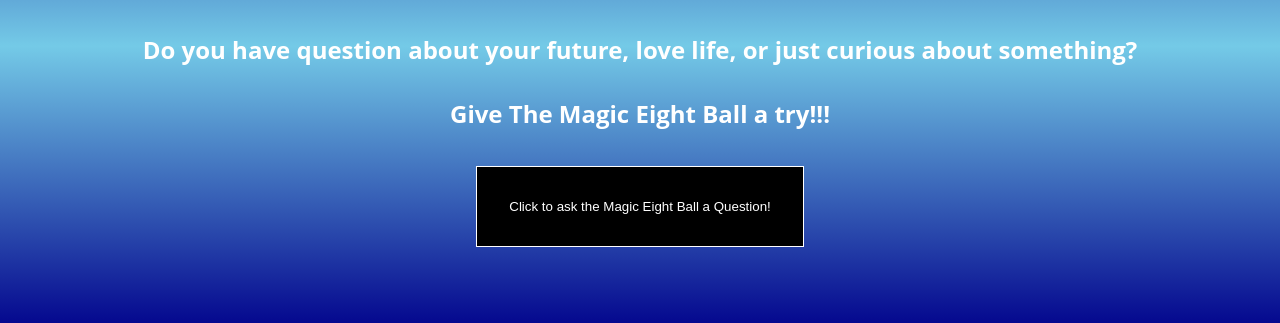
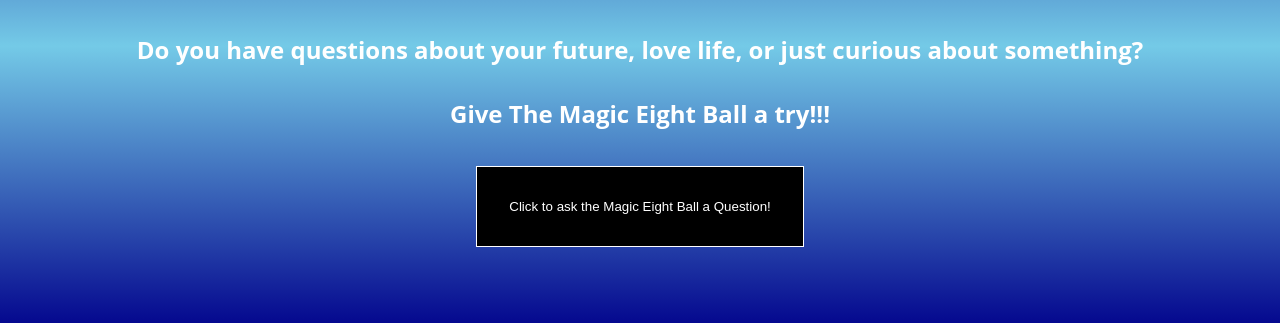
Before and after one commit to XxMeteoraxX7/Magic_Eight_Ball_Game, a plain HTML site: page index.html in a window 1280 px wide. Shown: the part 243-566 px from the top of the page. Drawn offline with Linux system fonts and the light colour scheme.

Commit message:
Update index.html

```diff
--- a/index.html
+++ b/index.html
@@ -16,7 +16,7 @@
     <header>
     <img class="aecp-banner" src="img/AECP-banner.png" alt="Banner that reads, Adam Eidson's Coding Playground">
     <h1>The Amazing Classical Game: <span style="color: gold">Magic Eight Ball</style></span></h1>
-    <h2>Do you have question about your future, love life, or just curious about something? <br/> Give The Magic Eight Ball a try!!!</h2>
+    <h2>Do you have questions about your future, love life, or just curious about something? <br/> Give The Magic Eight Ball a try!!!</h2>
     </header>
 
     <section>
```
